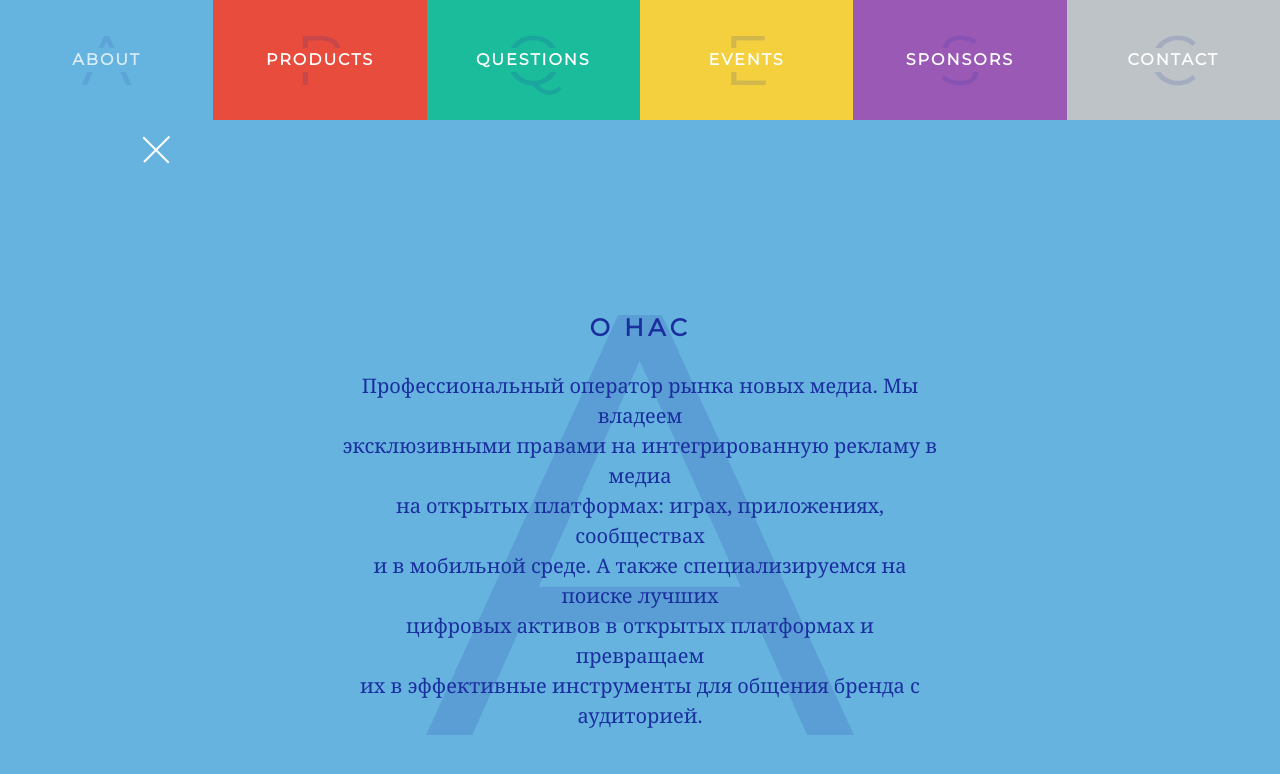
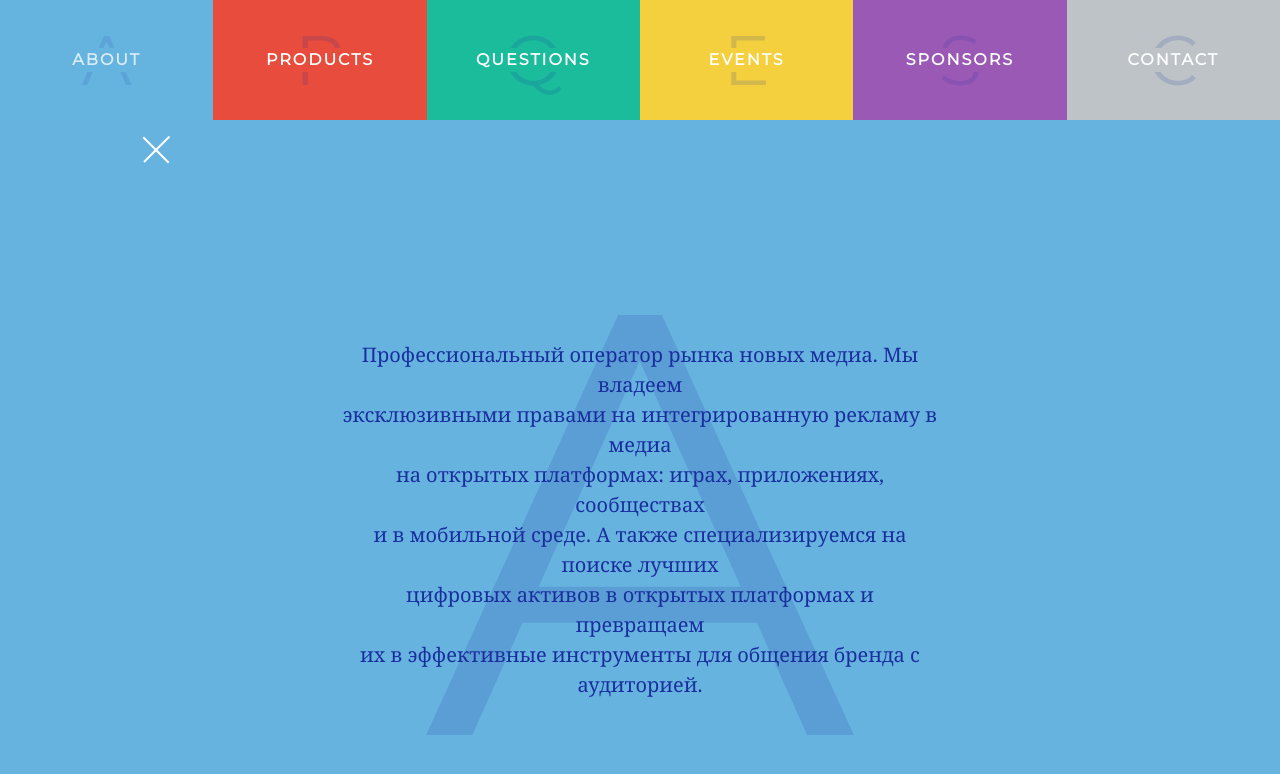
Before and after one commit to WatchLogs/watchlogs.github.io, a plain HTML site: page horizontal/index.html in a window 1280 px wide. Drawn offline with nearby package versions, Linux system fonts and the light colour scheme.

Commit message:
Update index.html

```diff
--- a/horizontal/index.html
+++ b/horizontal/index.html
@@ -64,7 +64,7 @@
 <div class="page">
   <section class="section section--active color1" data-letter="a">
     <article class="section__wrapper">
-      <h1 class="section__title">о нас</h1>
+     <!-- <h1 class="section__title">о нас</h1> -->
       <p> Профессиональный оператор рынка новых медиа. Мы владеем <br>
                         эксклюзивными правами на интегрированную рекламу в медиа <br>
                         на открытых платформах: играх, приложениях, сообществах <br>
```
